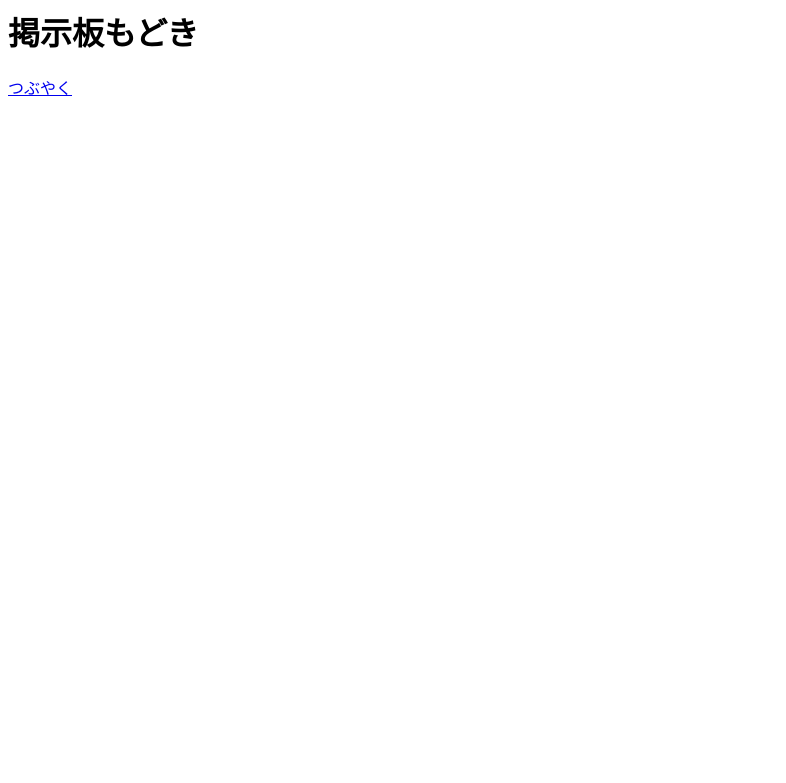
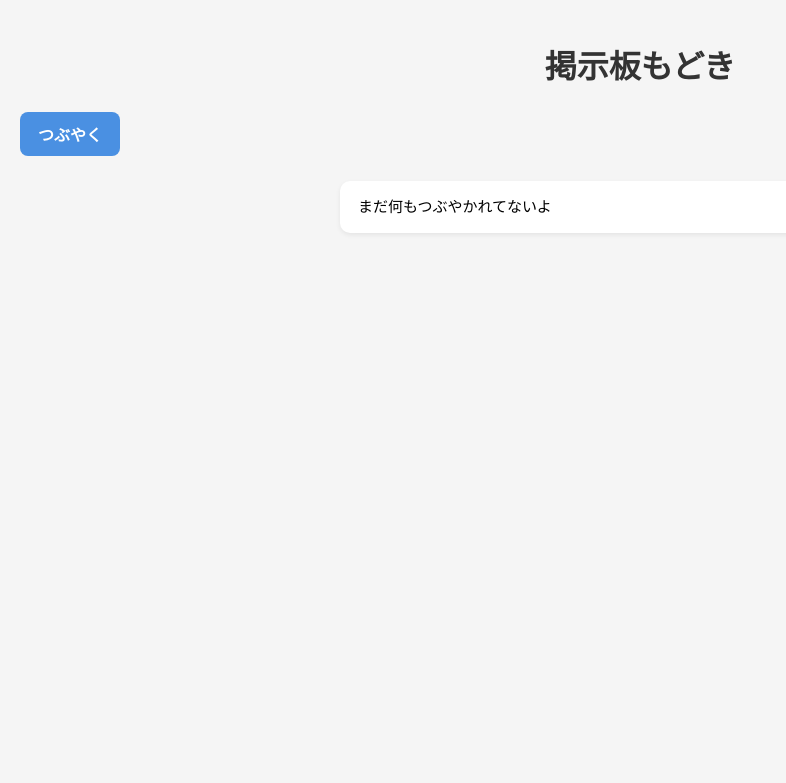
Before and after one commit to fko25shouma/photoproject, a Django app: page /memo/ in a window 1280 px wide. Shown: the top 783 px of the page, without its empty margins (0-786 px from the left). Run offline with Django 4.2, Linux system fonts and the light colour scheme; data that the repository does not hold is empty.

Commit message:
CSSを追加

```diff
--- a/photoproject/memoapp/templates/memo/memo_list.html
+++ b/photoproject/memoapp/templates/memo/memo_list.html
@@ -1,9 +1,28 @@
-<h1>掲示板もどき</h1>
+{% load static %}
+<!DOCTYPE html>
+<html>
+<head>
+    <meta charset="UTF-8">
+    <title>掲示板もどき</title>
+    <link rel="stylesheet" href="{% static 'css/sns.css' %}">
+</head>
+<body>
+    <h1>掲示板もどき</h1>
 
-<a href="{% url 'memo_create' %}">つぶやく</a>
+    <!-- 「つぶやく」ボタンにクラスを付ける -->
+    <a href="{% url 'memo_create' %}" class="btn-create">つぶやく</a>
 
-<ul>
-{% for memo in memos %}
-    <li>{{ memo.nickname }} : {{ memo.title }} - {{ memo.created_at }}</li>
-{% endfor %}
-</ul>
+    <!-- メモ一覧 -->
+    <ul>
+        {% for memo in memos %}
+        <li>
+            <strong>{{ memo.nickname }} : {{ memo.title }}</strong>
+            <span class="date">{{ memo.created_at }}</span>
+        </li>
+        {% empty %}
+        <li>まだ何もつぶやかれてないよ
+        </li>
+        {% endfor %}
+    </ul>
+</body>
+</html>
--- /dev/null
+++ b/photoproject/static/css/sns.css
@@ -0,0 +1,64 @@
+/* 全体のスタイル */
+body {
+    font-family: "Yu Gothic UI Light", sans-serif;
+    background: #f5f5f5;
+    margin: 0;
+    padding: 20px;
+}
+
+/* タイトル */
+h1 {
+    text-align: center;
+    color: #333;
+    margin-bottom: 25px;
+}
+
+/* 「つぶやく」ボタン */
+.btn-create {
+    display: inline-block;
+    padding: 10px 18px;
+    background: #4a90e2;
+    color: #fff;
+    text-decoration: none;
+    border-radius: 8px;
+    transition: 0.2s;
+    font-weight: bold;
+}
+
+.btn-create:hover {
+    background: #3578c5;
+}
+
+/* メモ一覧 */
+ul {
+    list-style: none;
+    padding: 0;
+    margin-top: 25px;
+    max-width: 600px;
+    margin-left: auto;
+    margin-right: auto;
+}
+
+/* メモカード */
+li {
+    background: #fff;
+    padding: 14px 18px;
+    margin-bottom: 12px;
+    border-radius: 10px;
+    box-shadow: 0 2px 5px rgba(0, 0, 0, 0.07);
+    line-height: 1.6em;
+    font-size: 15px;
+}
+
+/* ニックネーム */
+li strong {
+    font-weight: bold;
+    color: #444;
+}
+
+/* 投稿日時 */
+li .date {
+    color: #888;
+    font-size: 13px;
+    float: right;
+}
```
Also changed, not shown: photoproject/db.sqlite3.
